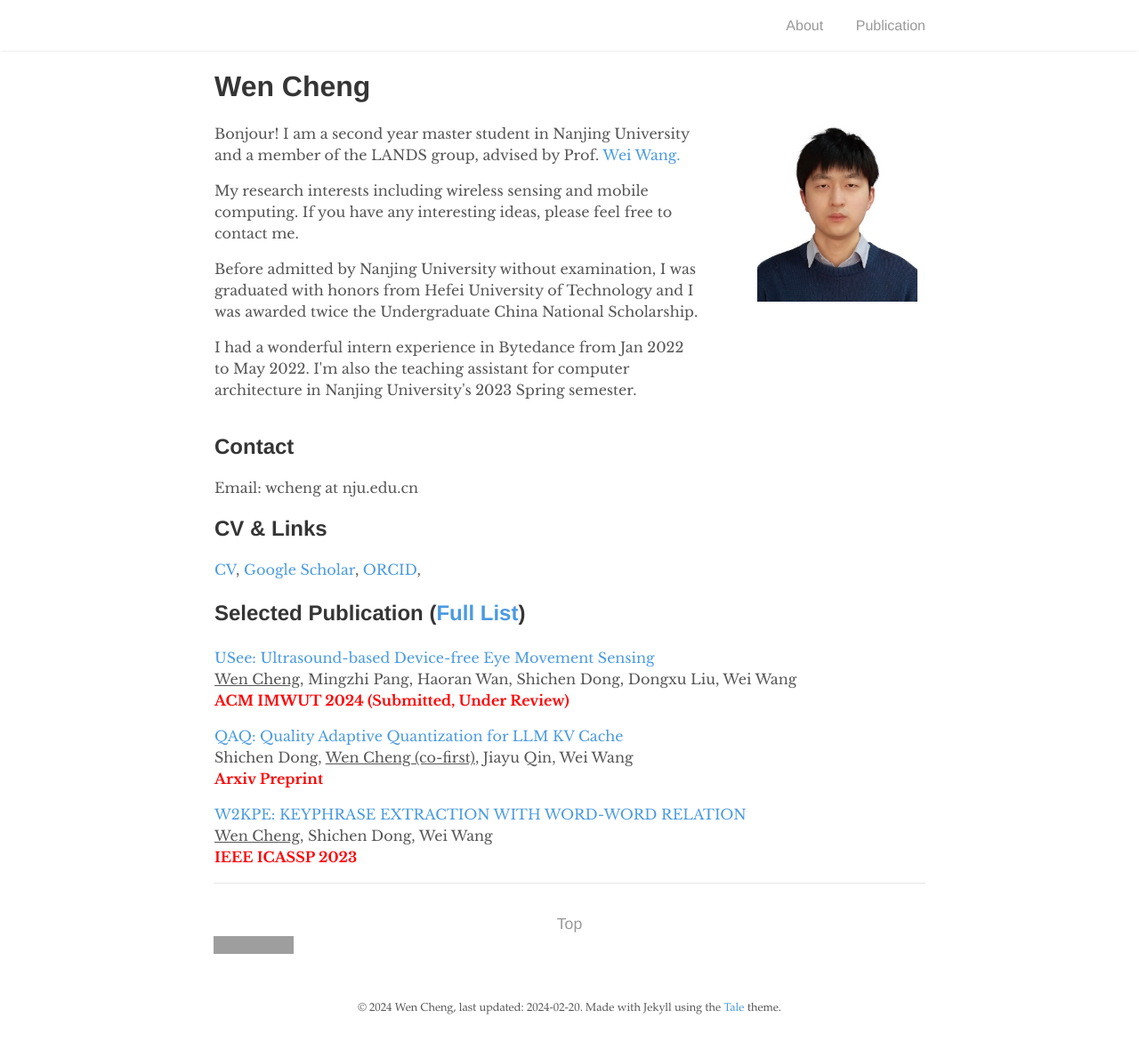
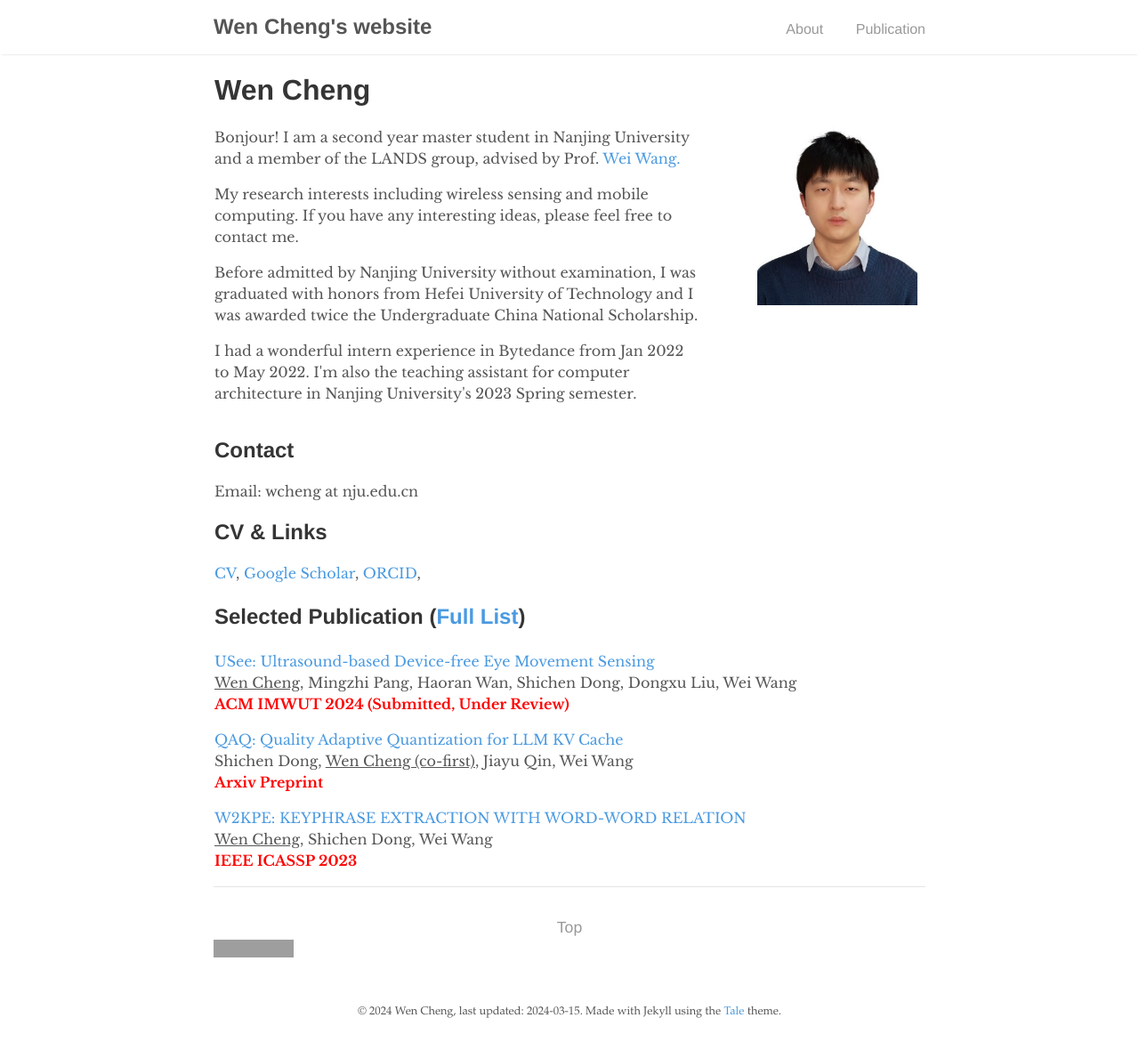
Before and after one commit to Sensente/Sensente.github.io, a Jekyll site: the page built from index.html, in a window 1280 px wide. Shown: the whole page at 89% size. Built offline with Jekyll 4.4.1, drawn with Linux system fonts in a browser that asks for light colours; the list of posts is cut into pages by our own code; grey boxes are pictures that could not be loaded.

Commit message:
Update title

```diff
--- a/_config.yml
+++ b/_config.yml
@@ -1,5 +1,5 @@
 # Site settings
-title:          " "
+title:          "Wen Cheng's website"
 description:    "Welcome to Wen Cheng's page"
 url:            "https://Sensente.github.io"
 
@@ -8,9 +8,9 @@ google_analytics: UA—XXXXXXXX-X
 
 # Author
 author:
-  name:         "Wen Cheng, last updated: 2024-02-20"
+  name:         "Wen Cheng, last updated: 2024-03-15"
   url:          "https://Sensente.github.io"
-  email:        wcheng@smail.nju.edu.cn
+  email:        s1ensente@gmail.com
 
 # Build settings
 markdown:       kramdown
```
